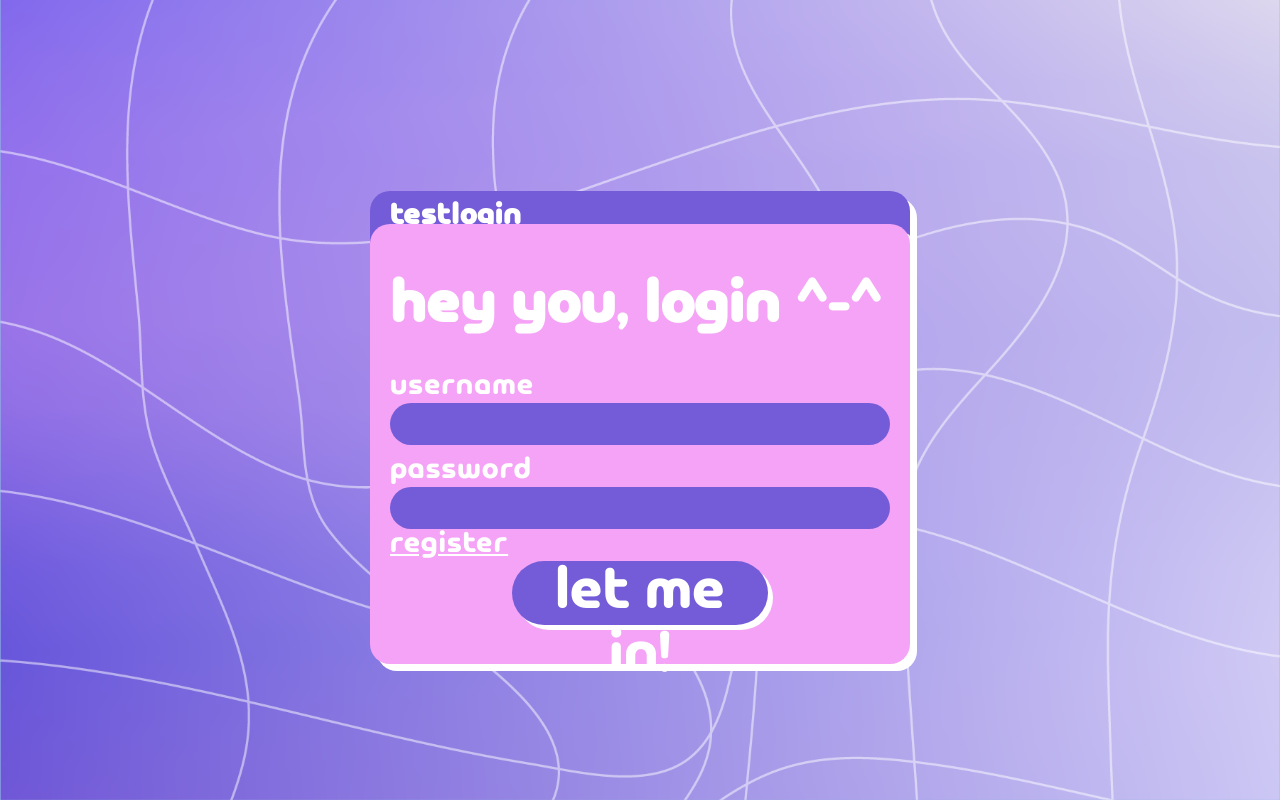
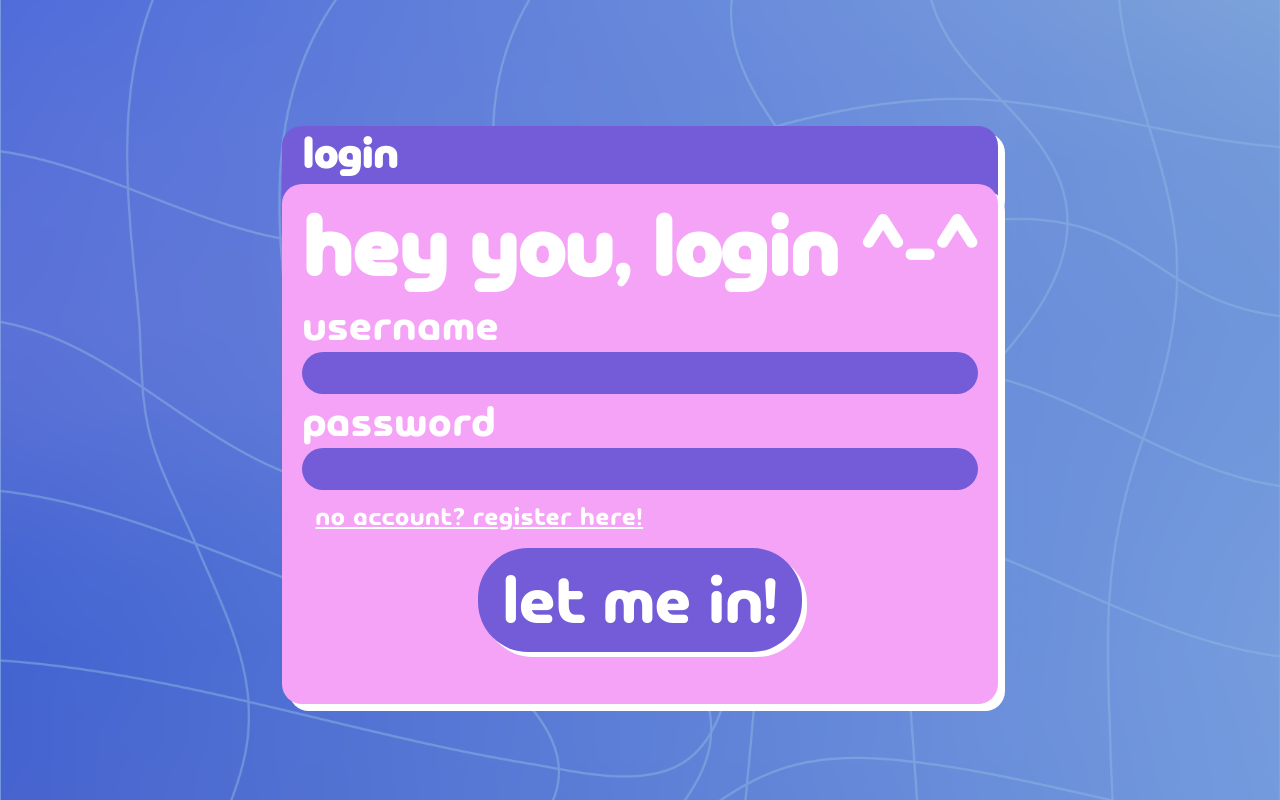
Before and after one commit to th-mayer/rock-paper-scissors, a Vue app in the folder frontend/: page /account/login in a window 1280 px wide. Built offline with nearby package versions, Linux system fonts and the light colour scheme; no server answers.

Commit message:
Finish Login

```diff
--- a/frontend/src/components/Background.vue
+++ b/frontend/src/components/Background.vue
@@ -7,6 +7,8 @@
     @import '@/css/main.scss';
 
     .main-background {
+        background-position: right top;
+        background-attachment: fixed;
         position: fixed;
         margin: 0;
         padding: 0;
@@ -14,5 +16,6 @@
         height: 100vh;
         background-image: url(../../public/assets/background90.png);
         background-size:   cover;
+        z-index: -1000;
     }
 </style>
--- a/frontend/src/components/Card.vue
+++ b/frontend/src/components/Card.vue
@@ -2,7 +2,7 @@
     <div class="backdrop">
         <div>
             <div class="card-topbar">
-                <h4 class="card-header">Test{{ title }}</h4>
+                <h4 class="card-header">{{ title }}</h4>
             </div>
             <div class="card-rect">
                 <slot></slot>
@@ -32,7 +32,8 @@
 /* these are gonna need media queries to style on phone obv */
 .card-rect {
     position: relative;
-    height: 50vh;
+    height: 60vh;
+    width: fit-content;
     margin: 0;
     background-color: #F5A3F6;
     padding: 20px;
@@ -41,10 +42,9 @@
     font-family: tweety;
     letter-spacing: 1px;
     font-weight: lighter;
-    font-size: 180%;
+    font-size: 5vh;
     font-style: normal;
     box-shadow: 7px 7px white;
-    aspect-ratio: 1/.8;
 }
 .card-topbar {
     position: relative;
@@ -53,12 +53,12 @@
     margin: 0;
     background-color: #745CD8;
     border-radius: 20px;
-    transform: translateY(55px);
+    transform: translateY(30px);
     z-index: 1;
     font-family: tweety;
     letter-spacing: 1px;
     font-weight: 100;
-    font-size: 180%;
+    font-size: 5vh;
     font-style: normal;
     box-shadow: 7px 7px white;
 }
@@ -66,10 +66,4 @@
     margin-top: -10px;
     color: #ffffff;
 }
-
-h1{
-    color: white;
-    margin: 2rem 0;
-    padding: 0;
-}
 </style>
--- a/frontend/src/views/account/Login.vue
+++ b/frontend/src/views/account/Login.vue
@@ -26,13 +26,9 @@ async function onSubmit(values: any) {
     >
       <div class="form-section">
         <div class="flex-col">
-          <div class="TEST">
-            <label>
-              Username
-              <div class="error">
-                {{ errors.username }}
-              </div>
-            </label>
+          <div class="lable-line">
+            <label>Username</label>
+            <div class="error">{{ errors.username }}</div>
           </div>
 
           <Field
@@ -47,7 +43,10 @@ async function onSubmit(values: any) {
       </div>
       <div class="form-section">
         <div class="flex-col">
-          <label>Password {{ errors.hash }} </label>
+            <div class="lable-line">
+              <label>Password</label>
+              <div class="error">{{ errors.hash }}</div>
+            </div>
           <Field
             name="hash"
             type="password"
@@ -59,12 +58,8 @@ async function onSubmit(values: any) {
         <!-- <div class="invalid-feedback">{{ errors.hash }}</div> -->
       </div>
       <div class="form-section flex-col">
-        <router-link to="register" class="register-link">Register</router-link>
+        <router-link to="register" class="register-link">No account? Register here!</router-link>
         <button class="login-btn" :disabled="isSubmitting">
-          <span
-            v-show="isSubmitting"
-            class="spinner-border spinnder-border-sm mr-1"
-          ></span>
           let me in!
         </button>
       </div>
@@ -89,11 +84,32 @@ async function onSubmit(values: any) {
   border-radius: 30px;
   border: none;
   height: 5vh;
+  color: white;
+  padding-left: 10px;
+}
+
+input:-webkit-autofill,
+input:-webkit-autofill:hover,
+input:-webkit-autofill:focus,
+input:-webkit-autofill:active{
+    -webkit-box-shadow: 0 0 0 30px #745cd8 inset !important;
+}
+
+input:-webkit-autofill{
+    -webkit-text-fill-color: white !important;
+}
+
+.form-control:focus {
+  background-color: #745cd8;
+  color: white;
+  border: none;
+  outline-color: #745cd8;
+  ;
 }
 
 .error {
-  color: darkred;
-  justify-content: flex-end;
+  color: rgb(239, 39, 122); margin-top: 2vh;
+  font-size: 60%;
 }
 
 .login-btn {
@@ -101,21 +117,43 @@ async function onSubmit(values: any) {
   background-color: #745cd8;
   border: none;
   border-radius: 50px;
-  height: 8vh;
-  width: 20vw;
+  padding: 3vh;
+  height: 13vh;
+  width: fit-content;
   margin: 0 auto;
   font-family: tweety;
-  font-size: 200%;
+  font-size: 8vh;
   box-shadow: 5px 5px white;
 }
 
+.login-btn:hover {
+  cursor: pointer;
+  background-color: white;
+  color:#745cd8;
+  box-shadow: 5px 5px #745cd8;
+  transition: 0.2s ease-in;
+}
+
 .register-link {
+  font-size: 60%;
   color: white;
   text-decoration: underline;
+  margin-top: 2vh;
+  margin-bottom: 2vh;
+  margin-left: 13px;
+  width: fit-content;
 }
 
-.TEST{
+.lable-line{
   display: flex;
   flex-direction: row;
+  justify-content: space-between;
+}
+
+.card-rect h1{
+    color: white;
+    margin: 0.5rem 0;
+    padding: 0;
+    white-space: nowrap;
 }
 </style>
```
